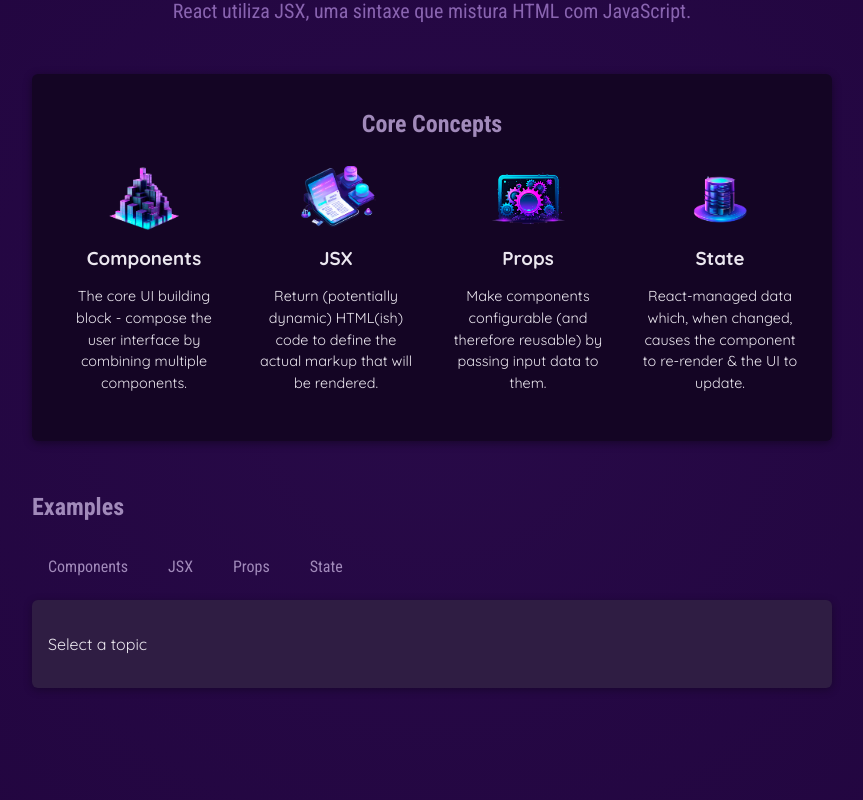
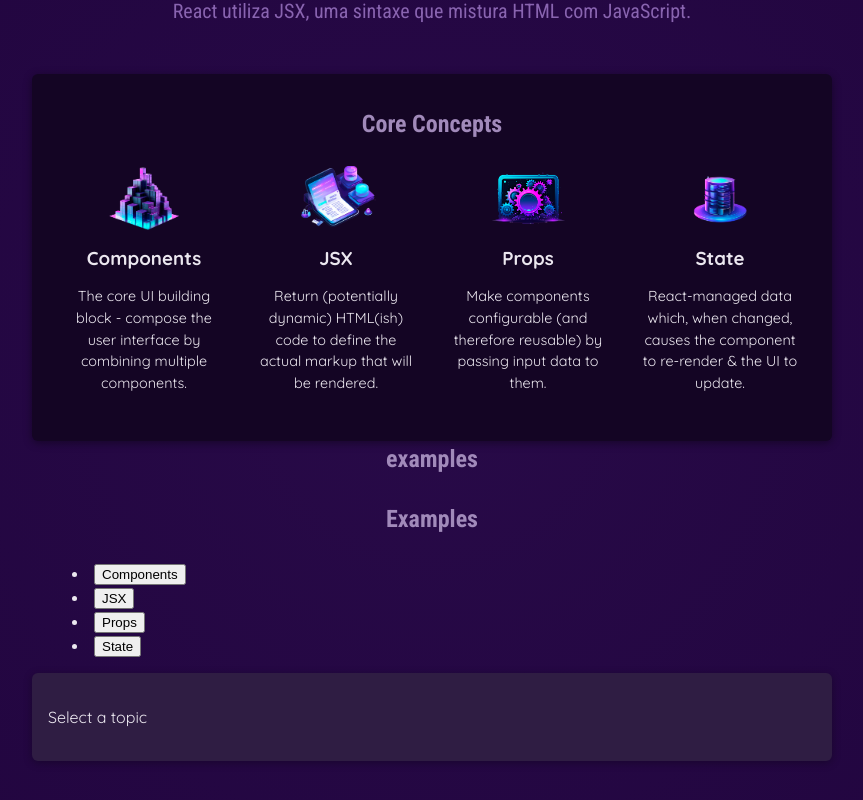
Before and after one commit to tiagoskaterock/react-essentials, a React (Create React App) app: page / in a window 1280 px wide. Shown: the part 258-1058 px from the top of the page, without its empty margins (208-1071 px from the left). Built offline with nearby package versions, Linux system fonts and the light colour scheme.

Commit message:
64. Problem: Props Are Not Forwarded To Inner Elements

```diff
--- a/src/components/Examples.jsx
+++ b/src/components/Examples.jsx
@@ -1,5 +1,6 @@
 import { useState } from 'react';
 import TabButton from "./TabButton";
+import Section from "./Section";
 import coreConcepts from "../data/coreConcepts";
 // import coreConcepts from "./data/coreConcepts.js"
 
@@ -12,7 +13,7 @@
   }
 
 	return (
-		<section id="examples">
+		<Section title="examples" id="examples">
       <h2>
         Examples
       </h2>
@@ -52,7 +53,7 @@
 
       </div>
 
-    </section>
+    </Section>
 	)
 }
 
--- /dev/null
+++ b/src/components/Section.jsx
@@ -0,0 +1,8 @@
+export default function Section({ title, children }) {
+	return (
+		<section>
+			<h2>{title}</h2>
+			{children}
+		</section>
+	)
+}
```
Also changed, not shown: src/components/CoreConcepts.jsx (line endings or trailing spaces).
